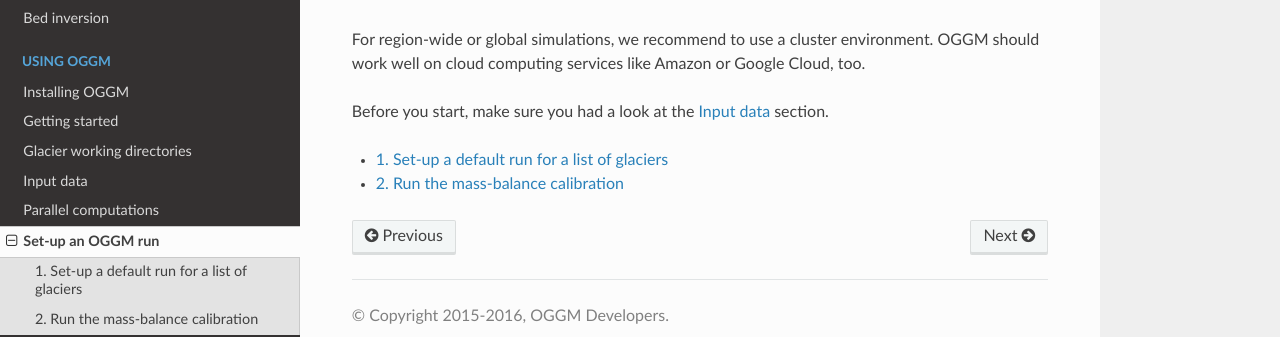
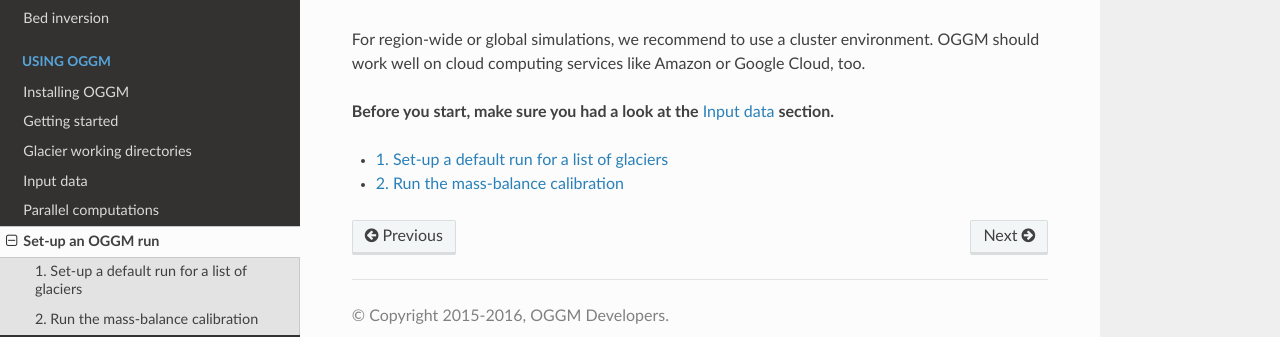
Before and after one commit to OGGM/oggm, a Sphinx documentation site: the page built from docs/run.rst, in a window 1280 px wide. Shown: the part 252-589 px from the top of the page. Built offline with Sphinx 7.4.7 and the Read the Docs theme 2.0.0, drawn with Linux system fonts in a browser that asks for light colours; the version number could not be read and is left out.

Commit message:
docs improvements

```diff
--- a/docs/run.rst
+++ b/docs/run.rst
@@ -10,7 +10,7 @@ For region-wide or global simulations, we recommend to use a cluster
 environment. OGGM should work well on cloud computing services like Amazon
 or Google Cloud, too.
 
-Before you start, make sure you had a look at the :ref:`input-data` section.
+**Before you start, make sure you had a look at the** :ref:`input-data` **section.**
 
 .. toctree::
     :maxdepth: 1
--- a/docs/run_examples/_code/run_from_calibrated.py
+++ b/docs/run_examples/_code/run_from_calibrated.py
@@ -40,6 +40,7 @@ cfg.PARAMS['border'] = 100
 cfg.PARAMS['continue_on_error'] = False
 
 # We use intersects
+# Here we use the global file but there are regional files too (faster)
 cfg.set_intersects_db(utils.get_rgi_intersects_region_file('00', version='5'))
 
 # Pre-download other files which will be needed later
```
